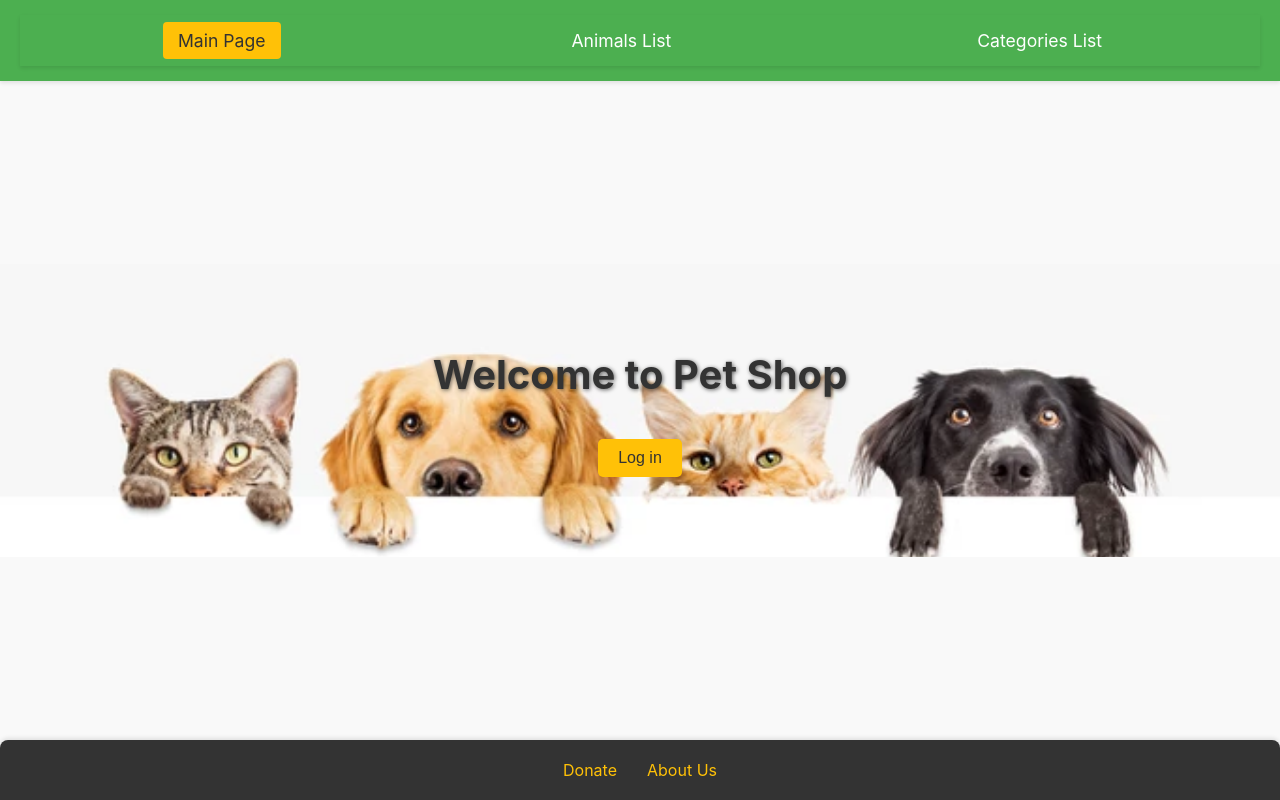
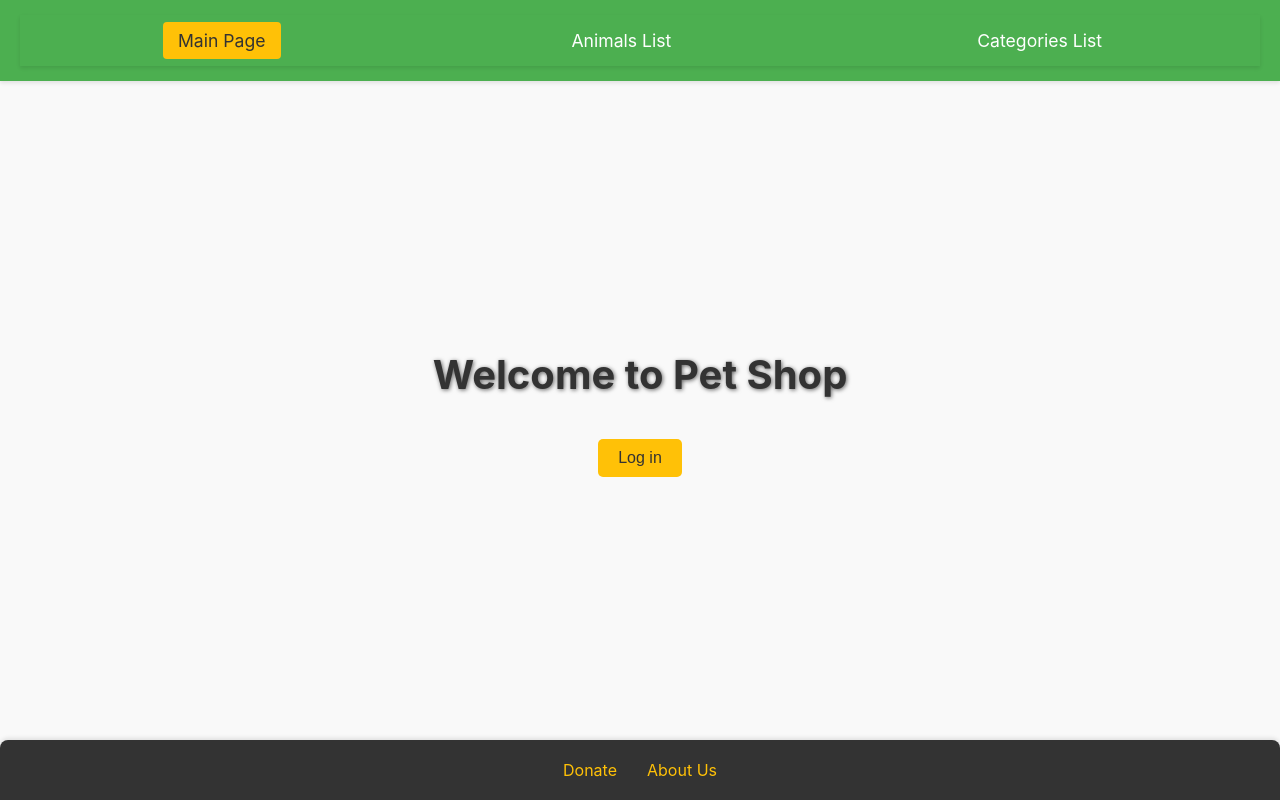
Before and after one commit to irakli379/pet-shop, a React (Create React App) app: page / in a window 1280 px wide. Built offline with nearby package versions, Linux system fonts and the light colour scheme.

Commit message:
mainpage picture fix

```diff
--- a/src/pages/MainPage.module.css
+++ b/src/pages/MainPage.module.css
@@ -16,7 +16,7 @@
 
 /* Header Styles */
 .header {
-  background-image: url("../../public/row-tops-heads-cats-dogs-260nw-1034939470.png");
+  /* background-image: url("../../public/row-tops-heads-cats-dogs-260nw-1034939470.png"); */
   background-size: cover;
   background-position: center;
   padding: 60px 20px;
```
